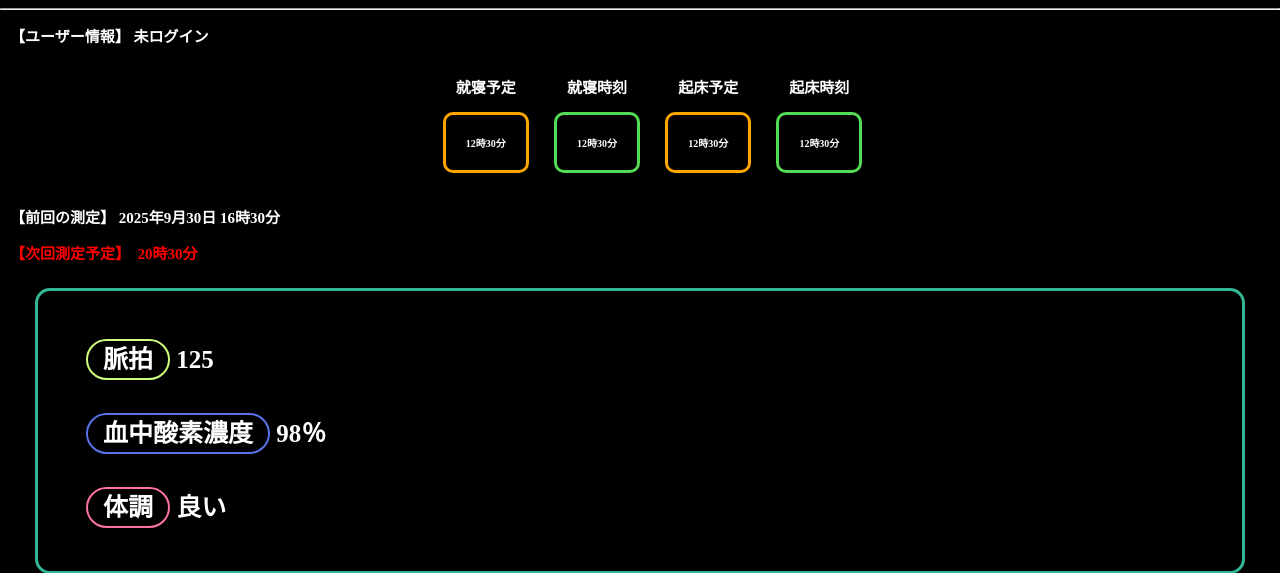
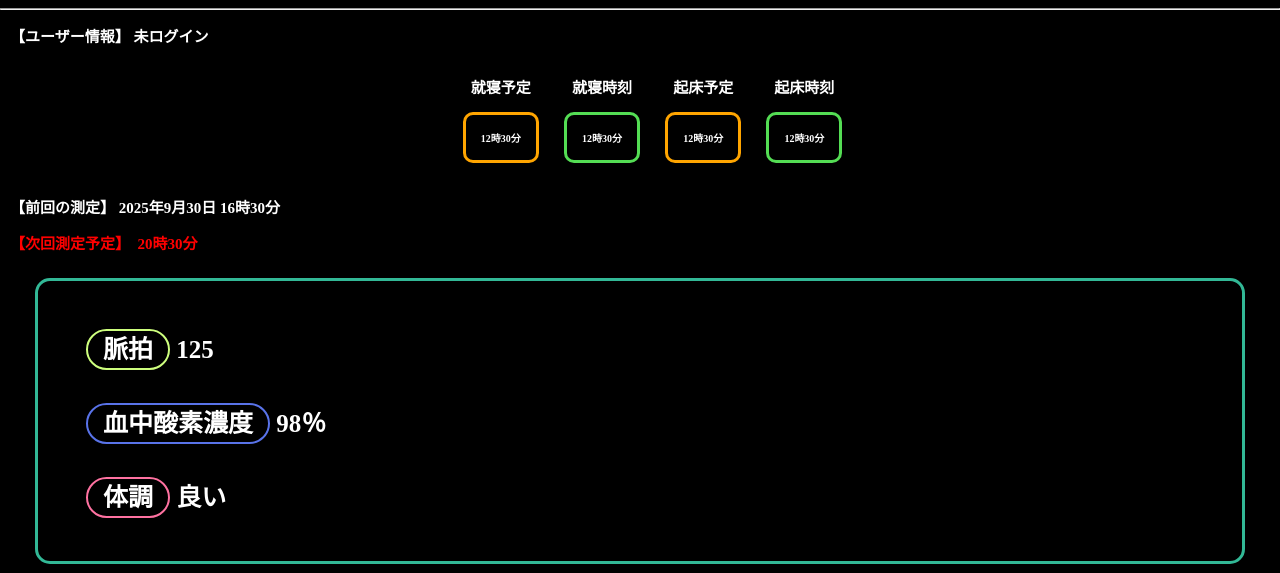
Before and after one commit to SekaiNiwaka/IoT, a Flask app: page / in a window 1280 px wide. Shown: the part 74-647 px from the top of the page. Run offline with Flask 3, Linux system fonts and the light colour scheme; some libraries are stand-ins or nearby versions.

Commit message:
Update design.css

```diff
--- a/static/design.css
+++ b/static/design.css
@@ -54,12 +54,12 @@ main{
 
 .yote{
     border-color: orange;
-    padding: 20px;
+    padding: 15px;
 }
 
 .fact{
     border-color: rgb(84, 221, 84);
-    padding: 20px;
+    padding: 15px;
 }
 
 .measure{
```
